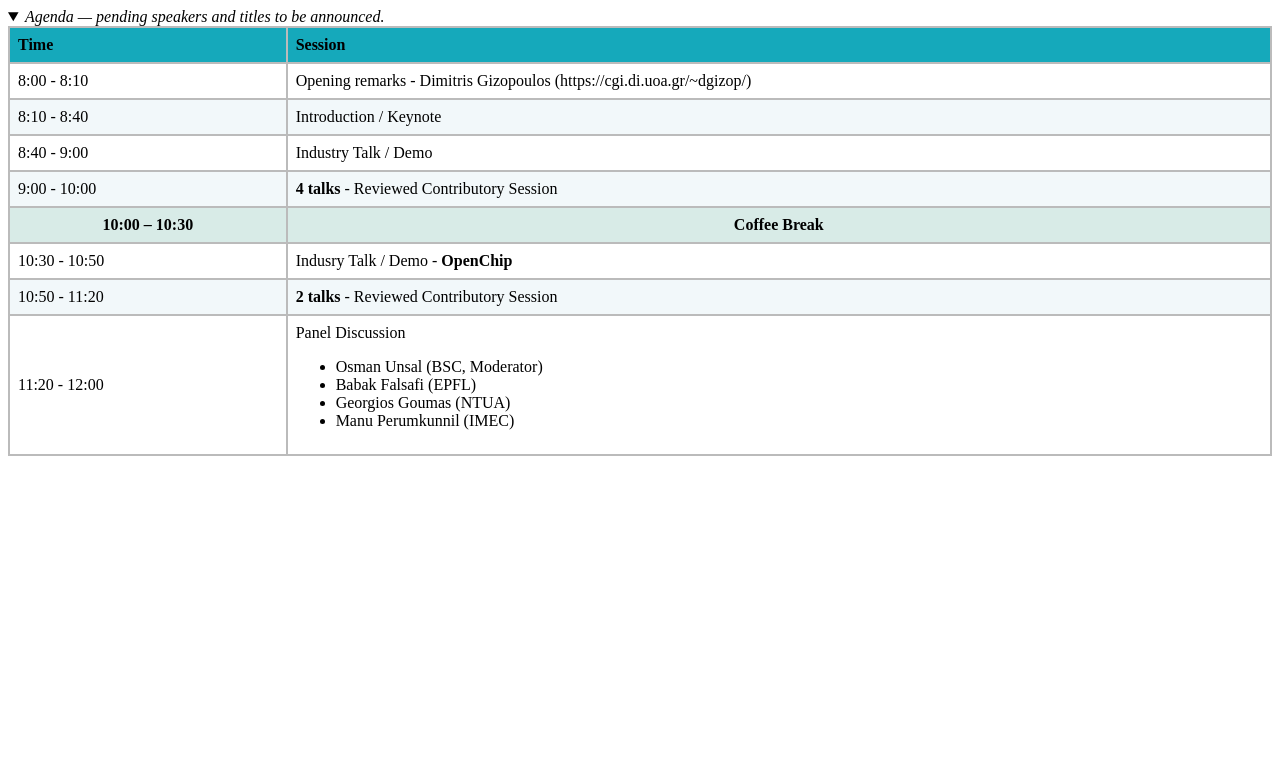
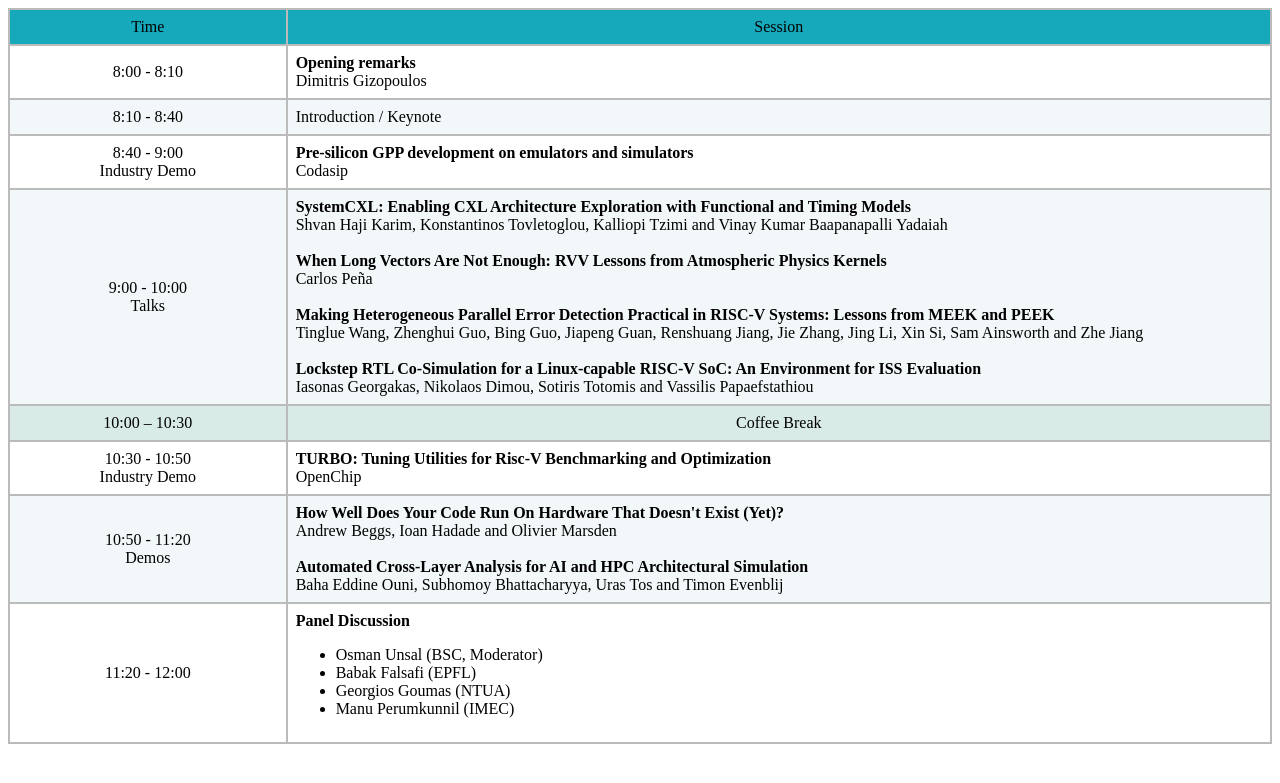
Before and after one commit to euro-rv/euro-rv.github.io, a Jekyll site: the page agenda.html, which Jekyll copies as it is, in a window 1280 px wide. Shown: the top 783 px of the page. Built offline with Jekyll 4.4.1, drawn with Linux system fonts in a browser that asks for light colours.

Commit message:
Updated agenda with decided decisions

```diff
--- a/agenda.html
+++ b/agenda.html
@@ -1,28 +1,32 @@
 <style>
-  .agenda-summary {
-    font-style: italic;
-  }
   table.agenda {
     display: table; /* override Primer's display:block + width:max-content */
     width: 100%;
     border-collapse: collapse;
     table-layout: fixed;
   }
-  table.agenda th, table.agenda td { border: 2px solid #bbb; padding: 8px; text-align:left; }
+  table.agenda th, table.agenda td { border: 2px solid #bbb; padding: 8px; font-weight:300; }
+  table.agenda th { text-align: center; }
+  table.agenda td { text-align: left; }
+  table.agenda td:first-child { text-align: center; }
   table.agenda thead { background:#15A9BB; color:#000; }
   table.agenda tbody { color:#000; }
   table.agenda tbody.session tr:nth-child(odd)  { background:#ffffff; }
   table.agenda tbody.session tr:nth-child(even) { background:#f2f8fa; }
   table.agenda tbody.break tr td {
-    background:#d8ebe7; font-weight:700; text-align:center;
+    background:#d8ebe7; text-align:center;
+  }
+  table.agenda a,
+  table.agenda a:visited {
+    color: inherit;
+    text-decoration: none;
+  }
+  table.agenda a:hover {
+    color: #0366d6;
+    text-decoration: none;
+    cursor: pointer;
   }
 </style>
-
-<details open>
-
-<summary class="agenda-summary">
-Agenda — pending speakers and titles to be announced.
-</summary>
 
 <table class="agenda">
   <colgroup>
@@ -40,19 +44,39 @@ Agenda — pending speakers and titles to be announced.
   <tbody class="session">
     <tr>
       <td>8:00 - 8:10</td>
-      <td>Opening remarks - Dimitris Gizopoulos (https://cgi.di.uoa.gr/~dgizop/)</td>
+      <td><b>Opening remarks</b><br>
+          <a href="https://cgi.di.uoa.gr/~dgizop/" target="_blank">Dimitris Gizopoulos</a>
+      </td>
     </tr>
     <tr>
       <td>8:10 - 8:40</td>
       <td>Introduction / Keynote</td>
     </tr>
     <tr>
-      <td>8:40 - 9:00</td>
-      <td>Industry Talk / Demo</td>
+      <td>
+          8:40 - 9:00 <br>
+          Industry Demo
+      </td>
+      <td>
+          <b>Pre-silicon GPP development on emulators and simulators</b><br>
+          <a href="https://codasip.com" target="_blank">Codasip</a>
+      </td>
     </tr>
     <tr>
-      <td>9:00 - 10:00</td>
-      <td><b>4 talks</b> - Reviewed Contributory Session</td>
+      <td>
+          9:00 - 10:00 <br>
+          Talks
+      </td>
+      <td>
+        <b>SystemCXL: Enabling CXL Architecture Exploration with Functional and Timing Models</b><br>
+        Shvan Haji Karim, Konstantinos Tovletoglou, Kalliopi Tzimi and Vinay Kumar Baapanapalli Yadaiah<br><br>
+        <b>When Long Vectors Are Not Enough: RVV Lessons from Atmospheric Physics Kernels</b><br>
+        Carlos Peña<br><br>
+        <b>Making Heterogeneous Parallel Error Detection Practical in RISC-V Systems: Lessons from MEEK and PEEK</b><br>
+        Tinglue Wang, Zhenghui Guo, Bing Guo, Jiapeng Guan, Renshuang Jiang, Jie Zhang, Jing Li, Xin Si, Sam Ainsworth and Zhe Jiang<br><br>
+        <b>Lockstep RTL Co-Simulation for a Linux-capable RISC-V SoC: An Environment for ISS Evaluation</b><br>
+        Iasonas Georgakas, Nikolaos Dimou, Sotiris Totomis and Vassilis Papaefstathiou
+      </td>
     </tr>
   </tbody>
 
@@ -65,17 +89,31 @@ Agenda — pending speakers and titles to be announced.
 
   <tbody class="session">
     <tr>
-      <td>10:30 - 10:50</td>
-      <td>Indusry Talk / Demo - <b>OpenChip</b></td>
+      <td>
+          10:30 - 10:50 <br>
+          Industry Demo
+      </td>
+      <td>
+          <b>TURBO: Tuning Utilities for Risc-V Benchmarking and Optimization</b><br>
+          <a href="https://openchip.com/es/inicio/" target="_blank">OpenChip</a>
+      </td>
     </tr>
     <tr>
-      <td>10:50 - 11:20</td>
-      <td><b>2 talks</b> - Reviewed Contributory Session</td>
+      <td>
+          10:50 - 11:20<br>
+          Demos
+      </td>
+      <td>
+        <b>How Well Does Your Code Run On Hardware That Doesn't Exist (Yet)?</b><br>
+        Andrew Beggs, Ioan Hadade and Olivier Marsden<br><br>
+        <b>Automated Cross-Layer Analysis for AI and HPC Architectural Simulation</b><br>
+        Baha Eddine Ouni, Subhomoy Bhattacharyya, Uras Tos and Timon Evenblij
+      </td>
     </tr>
     <tr>
       <td>11:20 - 12:00</td>
       <td>
-          Panel Discussion
+          <b>Panel Discussion</b>
           <ul>
               <li>Osman Unsal (BSC, Moderator)</li>
               <li>Babak Falsafi (EPFL)</li>
@@ -86,5 +124,3 @@ Agenda — pending speakers and titles to be announced.
     </tr>
   </tbody>
 </table>
-
-</details>
```
Also changed, not shown: index.md (+2 -0 lines), posters.html (added, +76 -0 lines).
